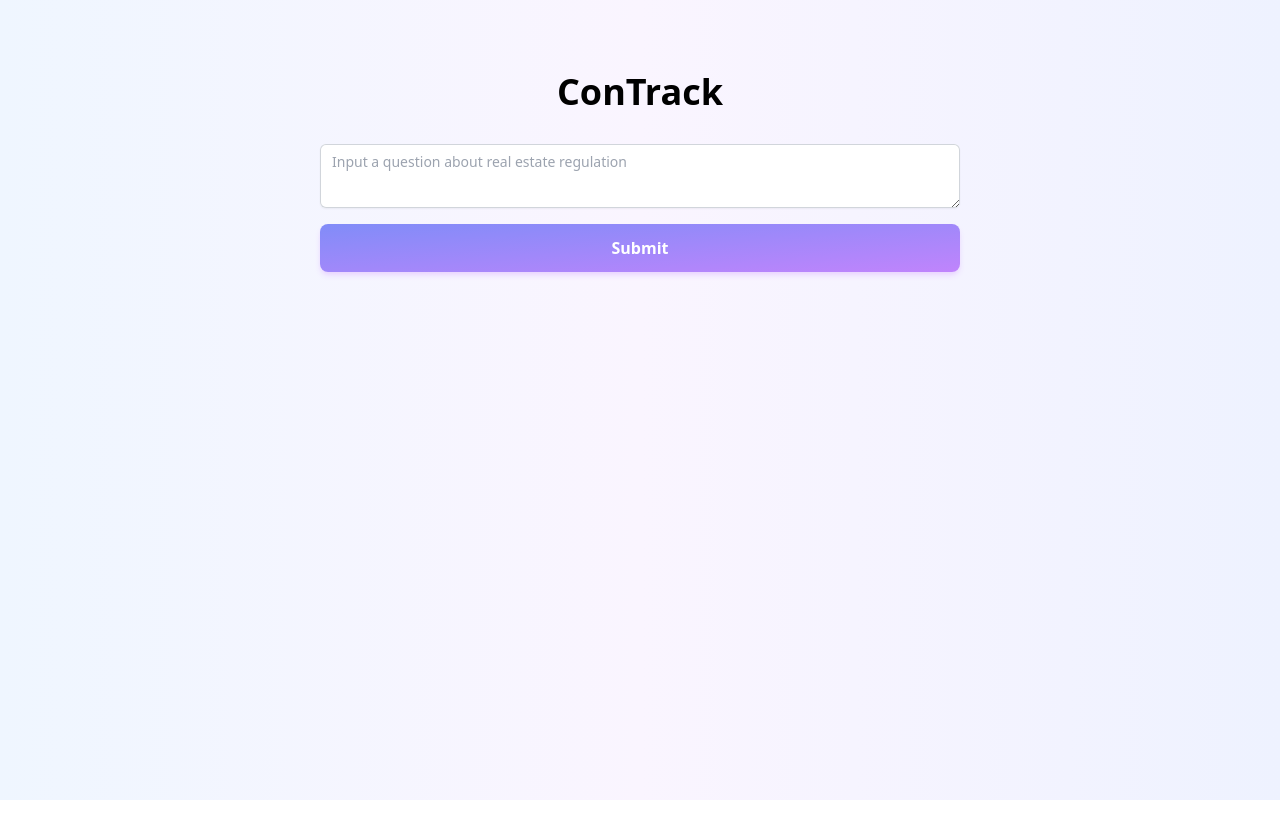
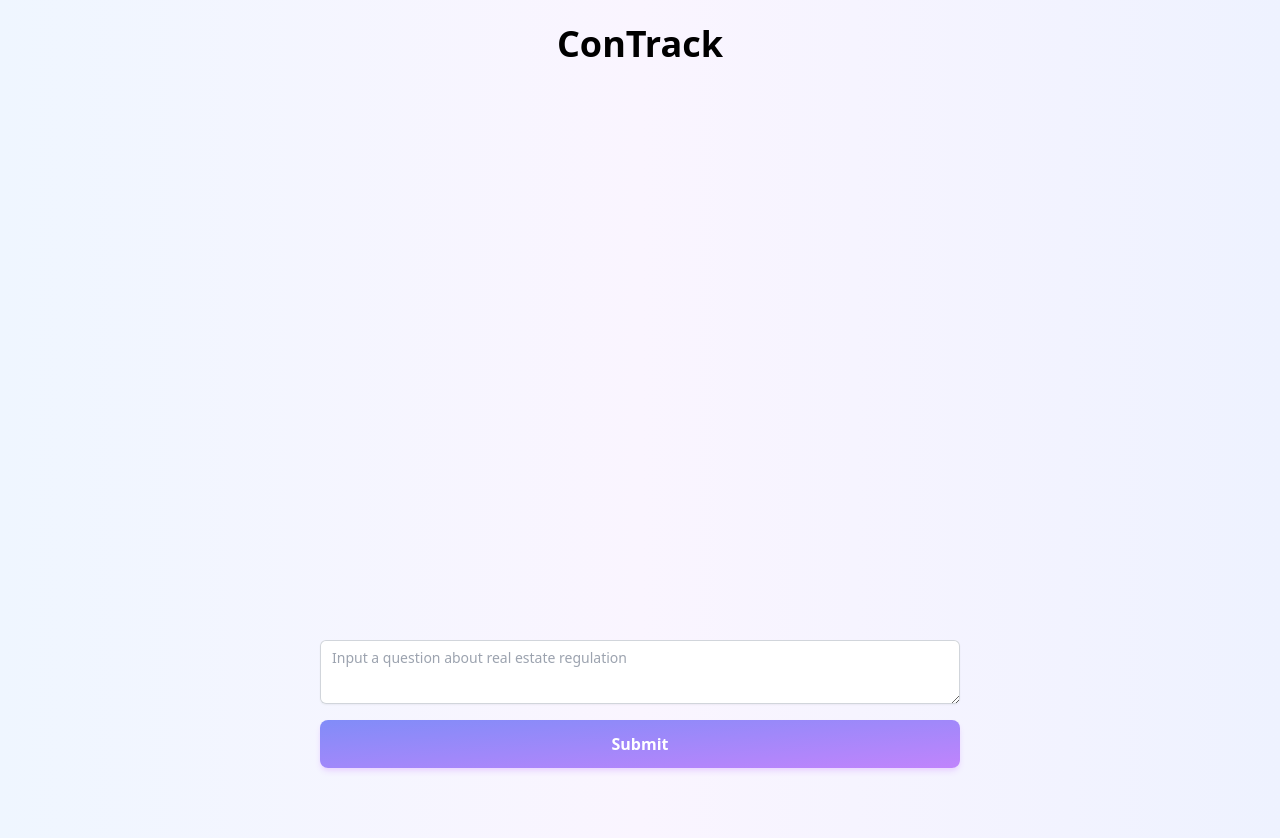
Before and after one commit to Hehk/real-estate-reg-scan, a Next.js app: page /chat in a window 1280 px wide. Shown: the top 838 px of the page. Before the commit the page ends 800 px from the top, so only its background shows below. Built offline with nearby package versions, Linux system fonts and the light colour scheme.

Commit message:
fix styles on chat

```diff
--- a/src/components/search_regulations.jsx
+++ b/src/components/search_regulations.jsx
@@ -12,9 +12,18 @@ function Response({ response, loading, references, previousQuestion }) {
     return null
   }
 
+  if (response.includes('<IDK>')) {
+    return <div className="max-w-[50vw] w-full mx-auto overflow-y-auto max-h-[80vh] px-2 opacity-80">
+      {previousQuestion && <div className="text-lg first-letter:capitalize underline font-bold decoration-purple-500">
+        {previousQuestion}
+        </div>}
+      We were not able to find an answer to that question. Try again!
+    </div>
+  }
+
   console.log(references)
   return (
-    <div className="max-w-[50vw] mx-auto overflow-y-auto max-h-[75vw] px-2 opacity-80">
+    <div className="max-w-[50vw] mx-auto overflow-y-auto max-h-[80vh] px-2 opacity-80">
       {previousQuestion && <div className="text-lg underline font-bold decoration-purple-500">
         {previousQuestion}
       </div>}
@@ -68,10 +77,12 @@ export default function SearchRegulations() {
   }
 
   return (
-    <div className="flex flex-col items-center justify-center gap-8 mt-12 pb-32">
+    <div className="min-h-screen flex flex-col items-start justify-start gap-8">
+      <div className="flex justify-center w-[80vw] sm:w-[50vw]">
       <Logo />
+      </div>
       <Response response={response} loading={loading} references={references} previousQuestion={previousQuestion} />
-      <form onSubmit={onSubmit} className="sticky bottom-8 flex flex-col gap-4">
+      <form onSubmit={onSubmit} className="absolute bottom-8 flex flex-col gap-4">
 
         <textarea
           rows={4}
```
